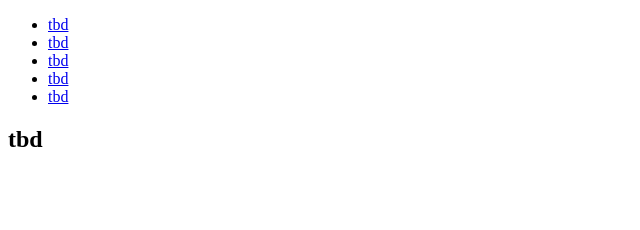
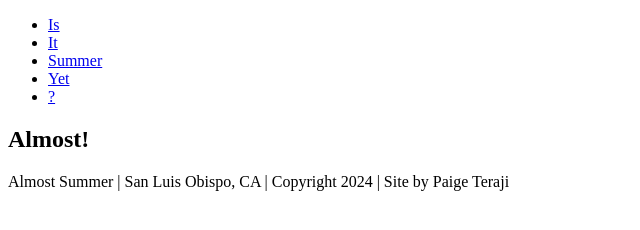
Before and after one commit to paigeter/FINAL, a plain HTML site: page index.html in a window 1280 px wide. Shown: the whole page, without its empty margins (0-640 px from the left). Drawn offline with Linux system fonts and the light colour scheme.

Commit message:
Update index.html

```diff
--- a/index.html
+++ b/index.html
@@ -1,23 +1,30 @@
 <!doctype html>
 <html>
 <head>
-<title>tbd</title>
+<title>Almost Summer</title>
 <link rel="stylesheet" href="style.css" type="text/css">
 </head>
 <body>
 <nav>
 <ul>
-<li>      <a href="#">tbd</a>    </li>
-<li>      <a href="#">tbd</a>    </li>
-<li>      <a href="#">tbd</a>    </li>
-<li>      <a href="#">tbd</a>    </li>
-<li>      <a href="#">tbd</a>    </li>
+
+<li> <a href="#">Is</a> </li>
+
+<li> <a href="#">It</a> </li>
+
+<li> <a href="#">Summer</a> </li>
+
+<li> <a href="#">Yet</a> </li>
+
+<li> <a href="#">?</a> </li>
+
 </ul>
 </nav>
 <section>
-<h1>tbd</h1>
+<h1>Almost!</h1>
 </section>
 <footer>
+    Almost Summer | San Luis Obispo, CA | Copyright 2024 | Site by Paige Teraji
 </footer>
 </body>
 </html>
```
